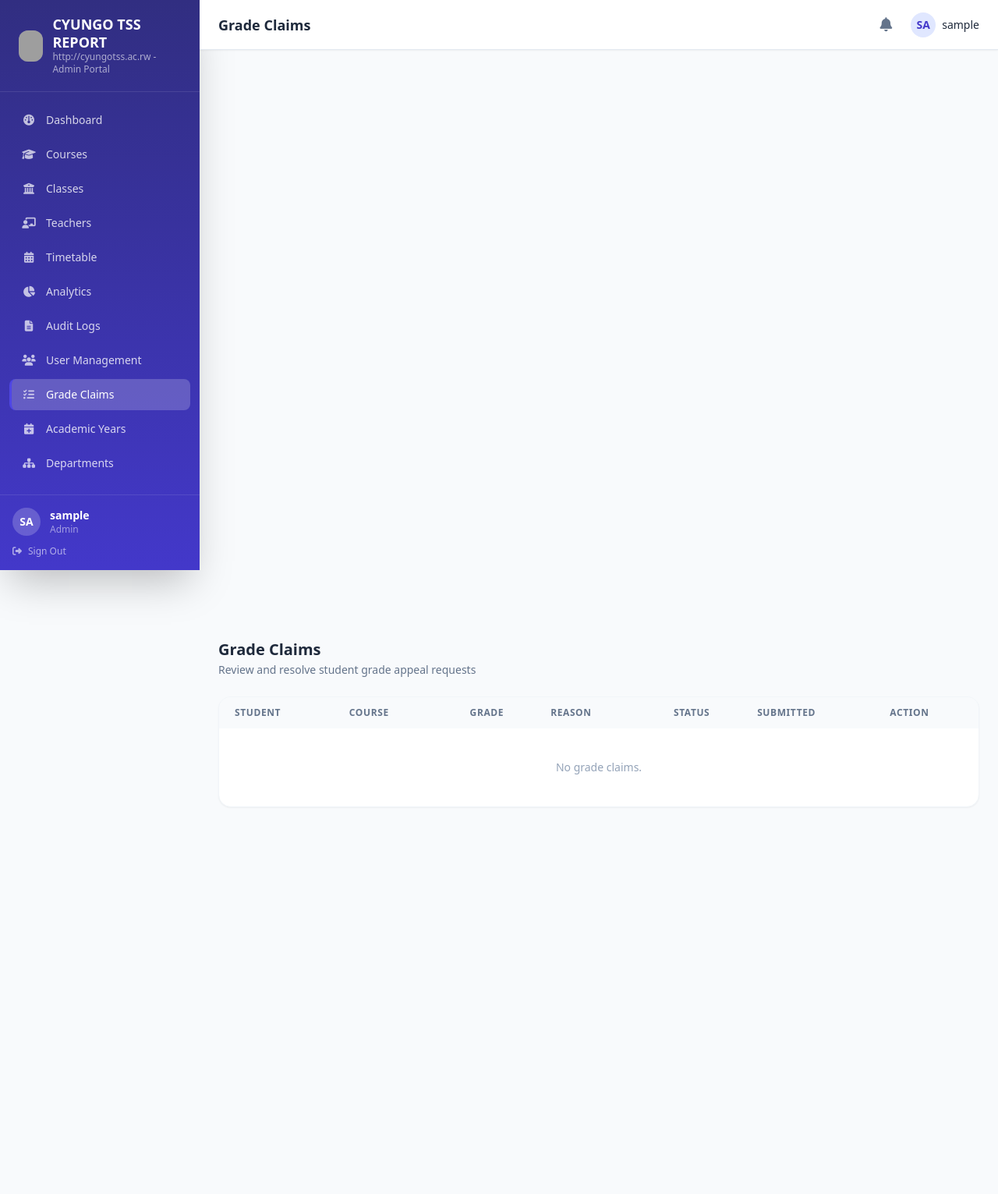
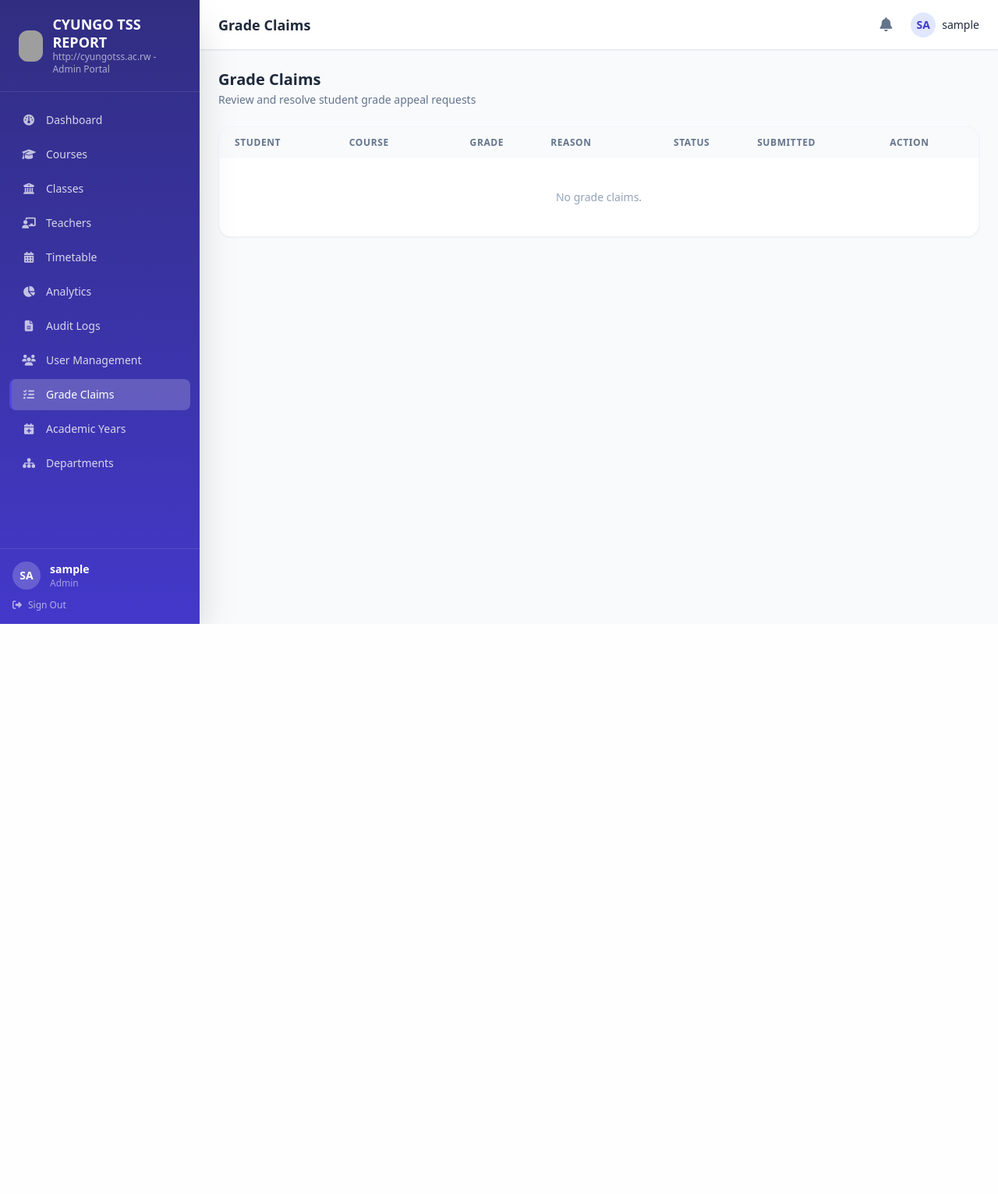
Before and after one commit to tuzanj/cyungoreport, a PHP site: page /report/admin/claims.php in a window 1280 px wide. Shown: the whole page at 78% size. After the commit the page ends 800 px from the top, so only its background shows below. Run offline with PHP 8.4, Linux system fonts and the light colour scheme; the visitor is signed in with stand-in values (Sample User, id 1); data that the repository does not hold is empty; some libraries are stand-ins or nearby versions; grey boxes are pictures that could not be loaded.

Commit message:
removing responsvness

```diff
--- a/views/components/head.php
+++ b/views/components/head.php
@@ -40,4 +40,4 @@
     <script src="https://unpkg.com/alpinejs@3.x.x/dist/cdn.min.js" defer></script>
     <script src="https://cdn.jsdelivr.net/npm/chart.js"></script>
 </head>
-<body x-data="{ sidebarOpen: false }" class="bg-slate-50 text-slate-800 font-sans antialiased">
+<body class="bg-slate-50 text-slate-800 font-sans antialiased">
--- a/views/components/layout.php
+++ b/views/components/layout.php
@@ -8,6 +8,6 @@ include ROOT_PATH . '/views/components/head.php';
 include ROOT_PATH . '/views/components/sidebar.php';
 include ROOT_PATH . '/views/components/topbar.php';
 ?>
-<main class="md:ml-64 pt-16 min-h-screen transition-all duration-200">
+<main class="ml-64 pt-16 min-h-screen">
     <div class="p-6">
         <?php include ROOT_PATH . '/views/components/flash.php'; ?>
--- a/views/components/sidebar.php
+++ b/views/components/sidebar.php
@@ -61,9 +61,7 @@ $gradient = $roleColors[$role] ?? 'from-slate-900 to-slate-700';
 $roleLabel = ucfirst($role);
 ?>
 <!-- Sidebar -->
-<div x-show="sidebarOpen" x-cloak @click="sidebarOpen = false" class="fixed inset-0 z-30 bg-black/40 md:hidden"></div>
-<aside x-cloak :class="sidebarOpen ? 'translate-x-0' : '-translate-x-full'"
-       class="fixed inset-y-0 left-0 z-40 w-64 transform overflow-hidden bg-gradient-to-b <?= $gradient ?> text-white flex flex-col transition-transform duration-200 md:translate-x-0 md:static md:inset-auto md:block md:shadow-2xl">
+<aside class="fixed left-0 top-0 h-screen w-64 bg-gradient-to-b <?= $gradient ?> text-white flex flex-col z-40 shadow-2xl">
     <!-- Logo -->
     <div class="flex items-center gap-3 px-6 py-5 border-b border-white/10">
         <div class="w-10 h-10 bg-white/20 rounded-xl overflow-hidden">
--- a/views/components/topbar.php
+++ b/views/components/topbar.php
@@ -7,13 +7,7 @@ $notifModel = new NotificationModel();
 $unread = isLoggedIn() ? $notifModel->countUnread(currentUserId()) : 0;
 ?>
 <!-- Topbar -->
-<header class="fixed top-0 left-0 right-0 h-16 bg-white border-b border-slate-200 flex items-center px-4 sm:px-6 z-30 shadow-sm md:left-64">
-    <div class="flex items-center gap-3 md:hidden">
-        <button @click="sidebarOpen = !sidebarOpen" class="p-2 text-slate-500 hover:text-indigo-600 hover:bg-indigo-50 rounded-lg transition-colors">
-            <i class="fa-solid fa-bars text-lg"></i>
-        </button>
-        <span class="text-sm font-semibold text-slate-700">Menu</span>
-    </div>
+<header class="fixed top-0 left-64 right-0 h-16 bg-white border-b border-slate-200 flex items-center px-6 z-30 shadow-sm">
     <div class="flex-1">
         <h1 class="text-lg font-semibold text-slate-800"><?= e($pageTitle ?? '') ?></h1>
     </div>
```
